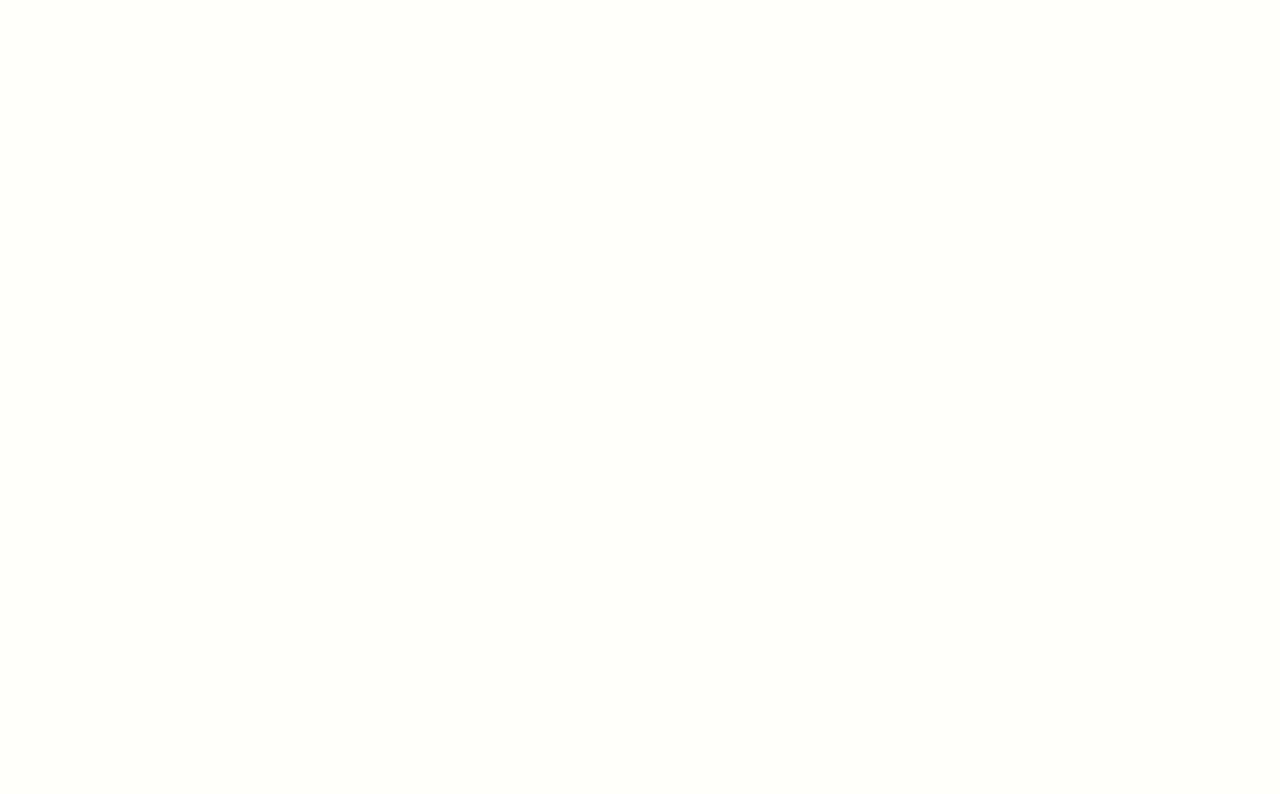
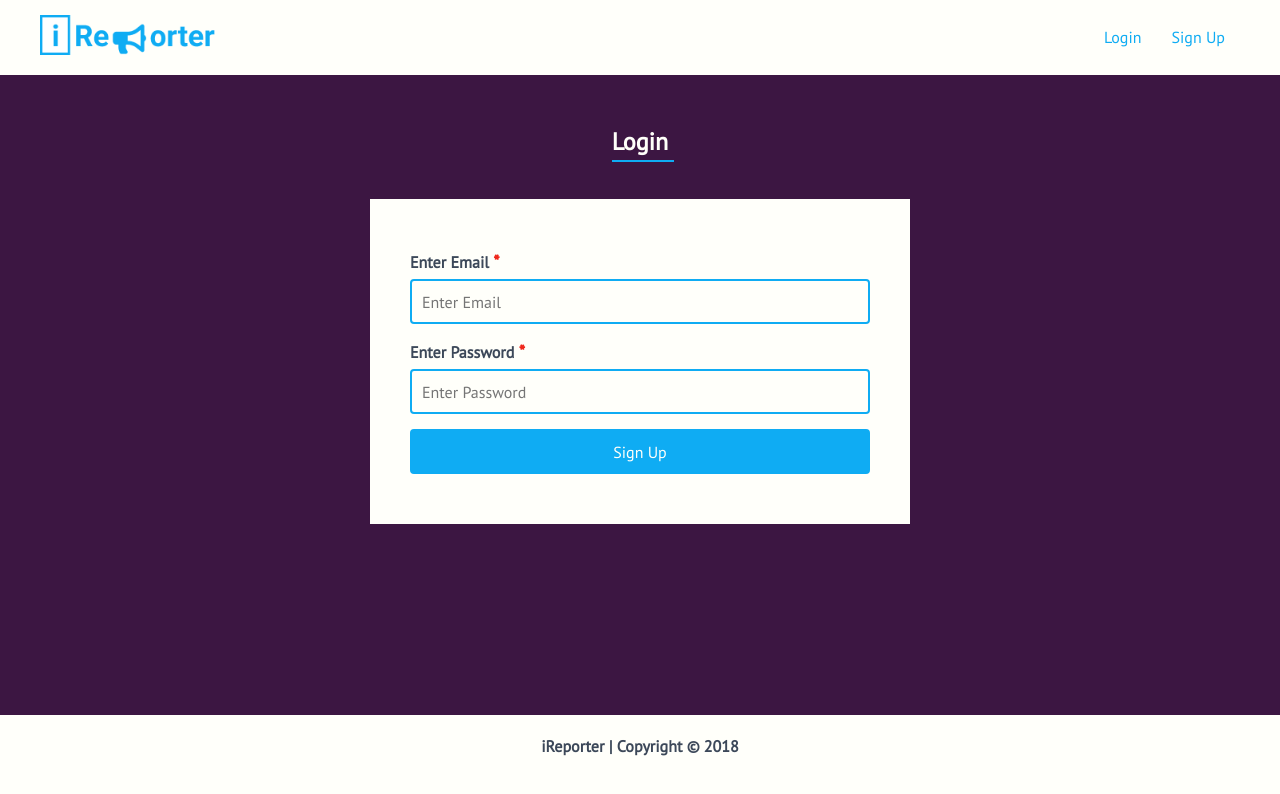
Before and after one commit to Chrismarcel/iReporter-React, a React app: page /login in a window 1280 px wide. Shown: the top 794 px of the page. Built offline with nearby package versions, Linux system fonts and the light colour scheme.

Commit message:
feat(auth): implement login functionality
- write tests
- implement login feature

[Finishes #164011432]

```diff
--- a/src/App.jsx
+++ b/src/App.jsx
@@ -3,6 +3,7 @@ import ReactDOM from 'react-dom';
 import { BrowserRouter, Route } from 'react-router-dom';
 import LandingPage from './components/LandingPage.jsx';
 import SignUp from './components/SignUp.jsx';
+import Login from './components/Login.jsx';
 import './assets/scss/styles.scss';
 
 const App = () => {
@@ -11,6 +12,7 @@ const App = () => {
       <div>
         <Route exact path="/" component={LandingPage} />
         <Route path="/signup" component={SignUp} />
+        <Route path="/login" component={Login} />
       </div>
     </BrowserRouter>
   );
--- /dev/null
+++ b/src/components/Login.jsx
@@ -0,0 +1,95 @@
+import React, { Component } from 'react';
+import axios from 'axios';
+import 'regenerator-runtime';
+import InputField from './FormComponents.jsx';
+import Header from './Header.jsx';
+import Footer from './Footer.jsx';
+import Spinner from './Spinner.jsx';
+import BASE_URL from '../config';
+
+class Login extends Component {
+  state = {
+    username: '',
+    password: '',
+    firstname: '',
+    lastname: '',
+    othername: '',
+    email: '',
+    phonenumber: '',
+    buttonText: 'Sign Up',
+    token: ''
+  };
+
+  inputChangeHandler = event => {
+    this.setState({
+      [event.target.id]: event.target.value
+    });
+  };
+
+  handleLogin = async event => {
+    const { buttonText, token, ...profileDetails } = this.state;
+    this.setState({
+      buttonText: 'Logging in...'
+    });
+    event.preventDefault();
+    const request = await axios({
+      method: 'post',
+      url: `${BASE_URL}/auth/login`,
+      data: profileDetails
+    });
+
+    const response = await request;
+    const { data } = response.data;
+
+    if (response.status === 201) {
+      localStorage.setItem('token', data[0].token);
+    }
+  };
+
+  render() {
+    return (
+      <React.Fragment>
+        <Header />
+        <main>
+          <section className="container form-container section-dark">
+            <h2 className="section-title">Login</h2>
+            <form
+              onSubmit={this.handleLogin}
+              className="form-card"
+              method="post"
+            >
+              <InputField
+                forAttr={'email'}
+                label={'Enter Email'}
+                fieldType={'email'}
+                required={'*'}
+                fieldId={'email'}
+                fieldName={'email'}
+                placeHolder={'Enter Email'}
+                inputChangeHandler={this.inputChangeHandler}
+              />
+              <InputField
+                forAttr={'password'}
+                label={'Enter Password'}
+                fieldType={'password'}
+                required={'*'}
+                fieldId={'password'}
+                fieldName={'password'}
+                placeHolder={'Enter Password'}
+                inputChangeHandler={this.inputChangeHandler}
+              />
+              <button type="submit" className="btn btn-primary">
+                {this.state.buttonText === 'Loading' ? <Spinner /> : ''}
+                {'  '}
+                {this.state.buttonText}
+              </button>
+            </form>
+          </section>
+        </main>
+        <Footer />
+      </React.Fragment>
+    );
+  }
+}
+
+export default Login;
--- a/src/components/SignUp.jsx
+++ b/src/components/SignUp.jsx
@@ -5,36 +5,28 @@ import InputField from './FormComponents.jsx';
 import Header from './Header.jsx';
 import Footer from './Footer.jsx';
 import Spinner from './Spinner.jsx';
+import BASE_URL from '../config';
 
 class SignUp extends Component {
   state = {
-    username: '',
-    password: '',
-    firstname: '',
-    lastname: '',
-    othername: '',
-    email: '',
-    phonenumber: '',
-    buttonText: 'Sign Up',
-    token: ''
+    buttonText: 'Sign Up'
   };
 
   inputChangeHandler = event => {
     this.setState({
-      [event.currentTarget.id]: event.currentTarget.value
+      [event.target.name]: event.target.value
     });
   };
 
-  signUp = async event => {
+  handleSignUp = async event => {
     const { buttonText, token, ...profileDetails } = this.state;
     this.setState({
-      buttonText: 'Loading'
+      buttonText: 'Signing Up...'
     });
     event.preventDefault();
-    const baseUrl = 'http://ireporter-api.herokuapp.com/api/v1';
     const request = await axios({
       method: 'post',
-      url: `${baseUrl}/auth/register`,
+      url: `${BASE_URL}/auth/register`,
       data: profileDetails
     });
 
@@ -53,11 +45,15 @@ class SignUp extends Component {
         <main>
           <section className="container form-container section-dark">
             <h2 className="section-title">Sign Up</h2>
-            <form action="" className="form-card" method="post">
+            <form
+              onSubmit={this.handleSignUp}
+              className="form-card"
+              method="post"
+            >
               <InputField
                 forAttr={'firstname'}
                 label={'Enter First Name'}
-                type={'text'}
+                fieldType={'text'}
                 required={'*'}
                 fieldId={'firstname'}
                 fieldName={'firstname'}
@@ -67,7 +63,7 @@ class SignUp extends Component {
               <InputField
                 forAttr={'lastname'}
                 label={'Enter Last Name'}
-                type={'text'}
+                fieldType={'text'}
                 required={'*'}
                 fieldId={'lastname'}
                 fieldName={'lastname'}
@@ -77,7 +73,7 @@ class SignUp extends Component {
               <InputField
                 forAttr={'othername'}
                 label={'Enter Other Name'}
-                type={'text'}
+                fieldType={'text'}
                 required={''}
                 fieldId={'othername'}
                 fieldName={'othername'}
@@ -87,7 +83,7 @@ class SignUp extends Component {
               <InputField
                 forAttr={'username'}
                 label={'Enter Username'}
-                type={'text'}
+                fieldType={'text'}
                 required={'*'}
                 fieldId={'username'}
                 fieldName={'username'}
@@ -97,7 +93,7 @@ class SignUp extends Component {
               <InputField
                 forAttr={'email'}
                 label={'Enter Email'}
-                type={'text'}
+                fieldType={'email'}
                 required={'*'}
                 fieldId={'email'}
                 fieldName={'email'}
@@ -107,7 +103,7 @@ class SignUp extends Component {
               <InputField
                 forAttr={'phonenumber'}
                 label={'Enter Phone Number'}
-                type={'text'}
+                fieldType={'tel'}
                 required={'*'}
                 fieldId={'phonenumber'}
                 fieldName={'phonenumber'}
@@ -117,19 +113,15 @@ class SignUp extends Component {
               <InputField
                 forAttr={'password'}
                 label={'Enter Password'}
-                type={'password'}
+                fieldType={'password'}
                 required={'*'}
                 fieldId={'password'}
                 fieldName={'password'}
                 placeHolder={'Enter Password'}
                 inputChangeHandler={this.inputChangeHandler}
               />
-              <button
-                type="submit"
-                onClick={this.signUp}
-                className="btn btn-primary"
-              >
-                {this.state.buttonText === 'Loading' ? <Spinner /> : ''}
+              <button type="submit" className="btn btn-primary">
+                {this.state.buttonText === 'Signing Up...' ? <Spinner /> : ''}
                 {'  '}
                 {this.state.buttonText}
               </button>
--- /dev/null
+++ b/src/config.js
@@ -0,0 +1,2 @@
+const BASE_URL = 'http://ireporter-api.herokuapp.com/api/v1';
+export default BASE_URL;
```
Also changed, not shown: 2 other files (tests, documents, lock files or other folders).
